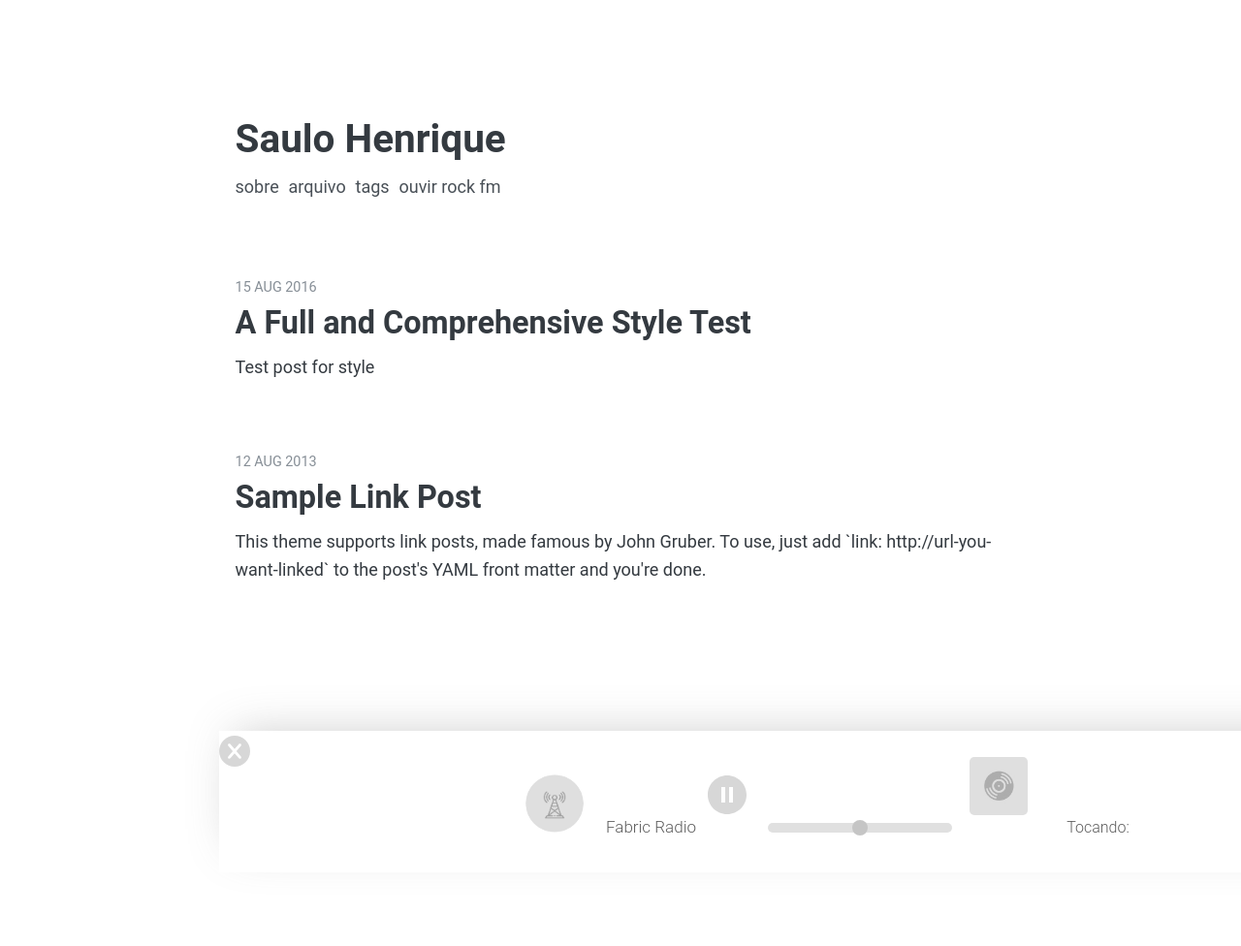
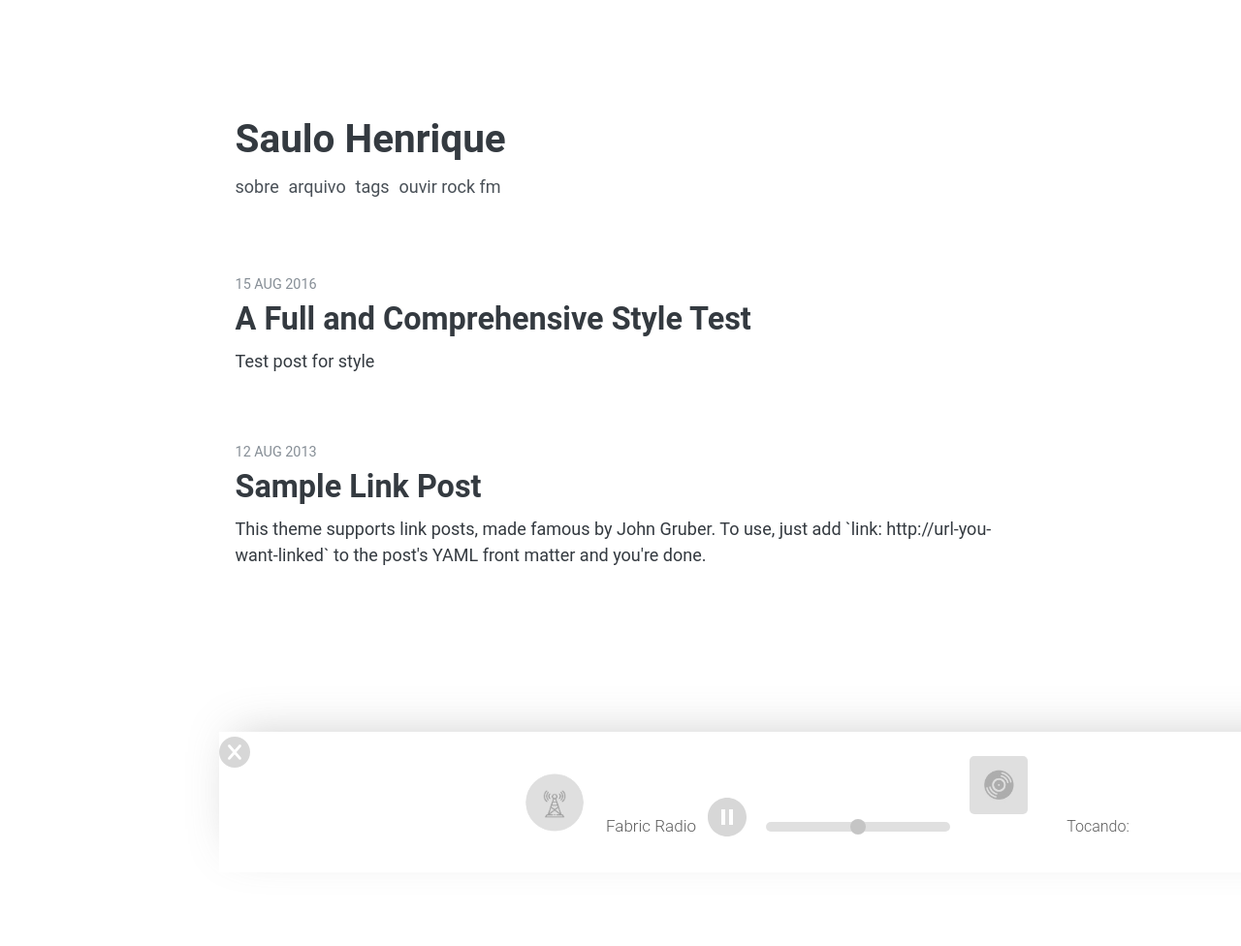
Before and after one commit to msaulohenrique/msaulohenrique.github.io, a Jekyll site: the page built from index.html, in a window 1280 px wide. Shown: the whole page at 97% size. Built offline with Jekyll 4.4.1, drawn with Linux system fonts in a browser that asks for light colours; nearby versions of some CDN libraries; some web fonts are replaced; the list of posts is cut into pages by our own code; after the commit the page ends 939 px from its top, so only the background shows below that.

Commit message:
Update footer.html

```diff
--- a/_includes/footer.html
+++ b/_includes/footer.html
@@ -69,6 +69,8 @@
   </div>
   © {{ site.copyright.year }} {{ site.copyright.name }}. All rights reserved.
 </div>
+<link rel="stylesheet" href="https://stackpath.bootstrapcdn.com/bootstrap/4.2.1/css/bootstrap.min.css" integrity="sha384-GJzZqFGwb1QTTN6wy59ffF1BuGJpLSa9DkKMp0DgiMDm4iYMj70gZWKYbI706tWS" crossorigin="anonymous">
+<script src="https://stackpath.bootstrapcdn.com/bootstrap/4.2.1/js/bootstrap.min.js" integrity="sha384-B0UglyR+jN6CkvvICOB2joaf5I4l3gm9GU6Hc1og6Ls7i6U/mkkaduKaBhlAXv9k" crossorigin="anonymous"></script>
 <div id="yourplayer"></div>
 <script>
     $( "#yourplayer" ).garlitoPlayer({
```
